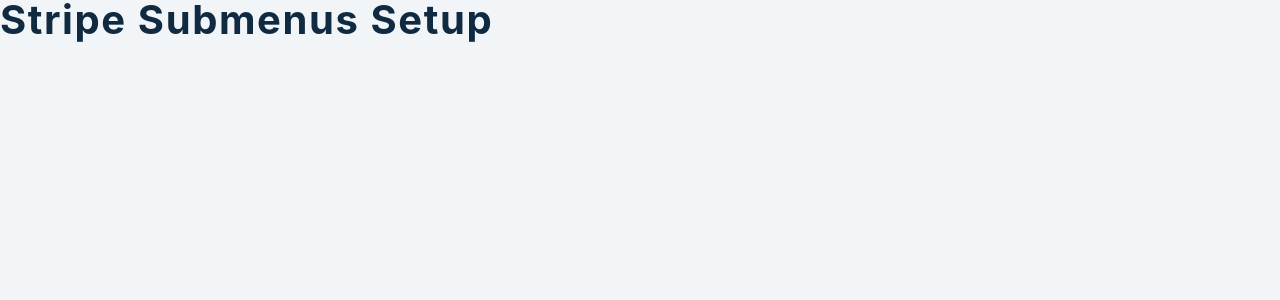
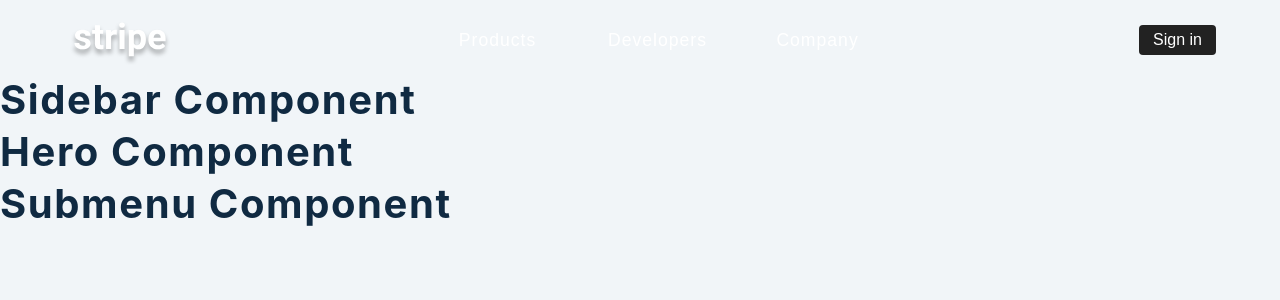
Before and after one commit to emines0/stripe-submenus, a React (Create React App) app: page / in a window 1280 px wide. Shown: the top 300 px of the page. Built offline with nearby package versions, Linux system fonts and the light colour scheme.

Commit message:
context, navbar structure

```diff
--- a/src/App.js
+++ b/src/App.js
@@ -6,7 +6,10 @@
 function App() {
   return (
     <>
-      <h2>stripe submenus setup</h2>
+      <Navbar />
+      <Sidebar />
+      <Hero />
+      <Submenu />
     </>
   )
 }
--- a/src/Hero.js
+++ b/src/Hero.js
@@ -1,7 +1,10 @@
 import React from 'react'
 import phoneImg from './images/phone.svg'
+import { useGlobalContext } from './context'
 
 const Hero = () => {
+  const data = useGlobalContext()
+  console.log(data)
   return <h2>hero component</h2>
 }
 
--- a/src/Navbar.js
+++ b/src/Navbar.js
@@ -1,9 +1,35 @@
 import React from 'react'
 import logo from './images/logo.svg'
 import { FaBars } from 'react-icons/fa'
+import { useGlobalContext } from './context'
 
 const Navbar = () => {
-  return <h2>navbar component</h2>
+  const { openSidebar, openSubmenu, closeSubmenu } = useGlobalContext()
+
+  return (
+    <nav className='nav'>
+      <div className='nav-center'>
+        <div className='nav-header'>
+          <img src={logo} alt='stripe' className='nav-logo' />
+          <button className='btn toggle-btn' onClick={openSidebar}>
+            <FaBars />
+          </button>
+        </div>
+        <ul className='nav-links'>
+          <li>
+            <button className='link-btn'>products</button>
+          </li>
+          <li>
+            <button className='link-btn'>developers</button>
+          </li>
+          <li>
+            <button className='link-btn'>company</button>
+          </li>
+        </ul>
+        <button className='btn signin-btn'>Sign in</button>
+      </div>
+    </nav>
+  )
 }
 
 export default Navbar
--- a/src/context.js
+++ b/src/context.js
@@ -1,2 +1,47 @@
 import React, { useState, useContext } from 'react'
 import sublinks from './data'
+
+const AppContext = React.createContext()
+
+export const AppProvider = ({ children }) => {
+  const [isSidebarOpen, setIsSidebarOpen] = useState(true)
+  const [isSubmenuOpen, setIsSubmenuOpen] = useState(true)
+
+  const openSidebar = () => {
+    setIsSidebarOpen(true)
+  }
+
+  const closeSidebar = () => {
+    setIsSidebarOpen(false)
+  }
+
+  const openSubmenu = () => {
+    setIsSubmenuOpen(true)
+  }
+
+  const closeSubmenu = () => {
+    setIsSubmenuOpen(false)
+  }
+
+  return (
+    <AppContext.Provider
+      value={{
+        isSubmenuOpen,
+        isSidebarOpen,
+        openSubmenu,
+        openSidebar,
+        closeSubmenu,
+        closeSidebar,
+      }}
+      /*
+       * passing states and functions through whole app
+       */
+    >
+      {children}
+    </AppContext.Provider>
+  )
+}
+
+export const useGlobalContext = () => {
+  return useContext(AppContext)
+}
--- a/src/index.js
+++ b/src/index.js
@@ -1,10 +1,14 @@
-import React from 'react';
-import ReactDOM from 'react-dom/client';
-import './index.css';
-import App from './App';
-const root = ReactDOM.createRoot(document.getElementById('root'));
+import React from 'react'
+import ReactDOM from 'react-dom/client'
+import './index.css'
+import App from './App'
+import { AppProvider } from './context'
+
+const root = ReactDOM.createRoot(document.getElementById('root'))
 root.render(
   <React.StrictMode>
-    <App />
+    <AppProvider>
+      <App />
+    </AppProvider>
   </React.StrictMode>
-);
+)
```
Also changed, not shown: 2 other files (tests, documents, lock files or other folders).
